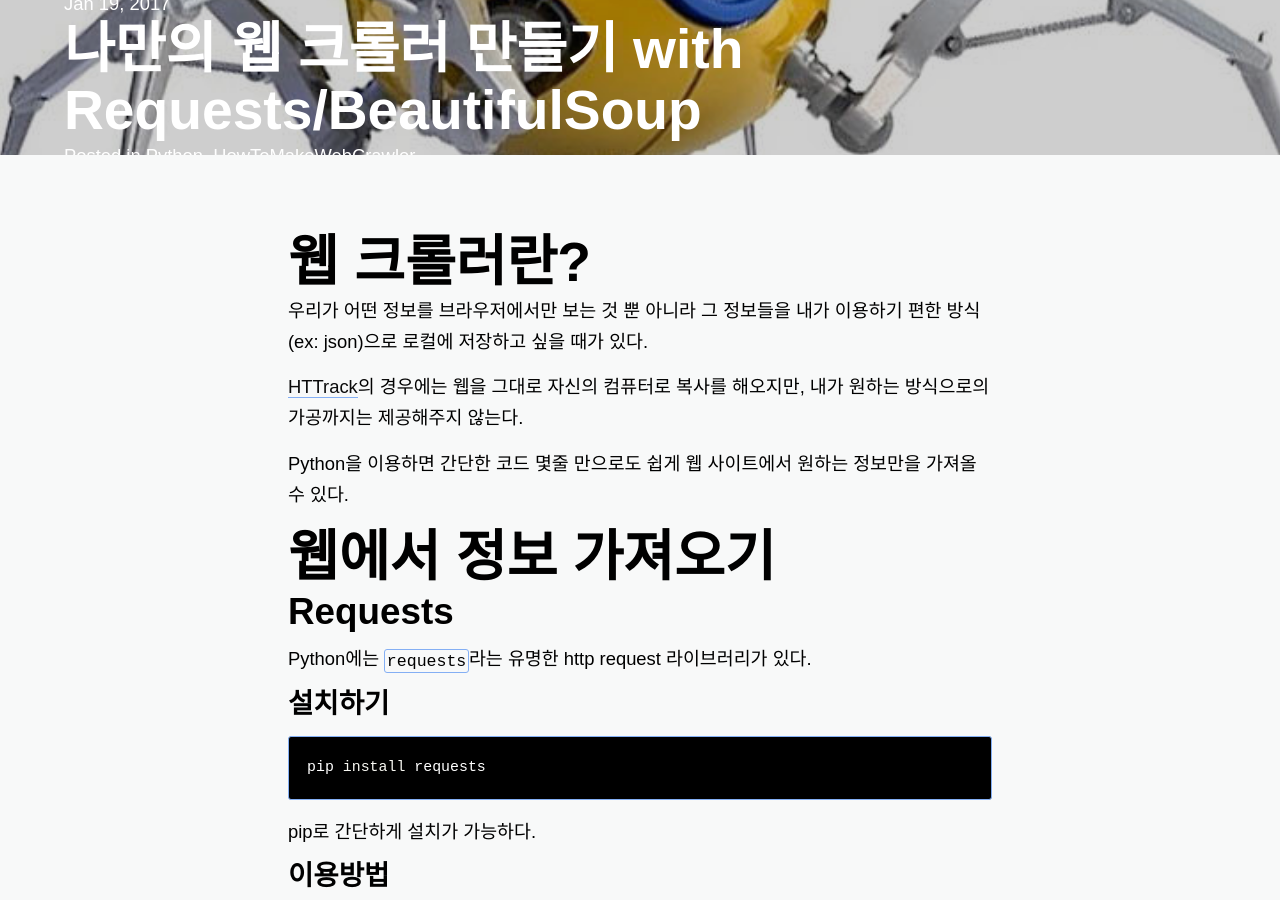
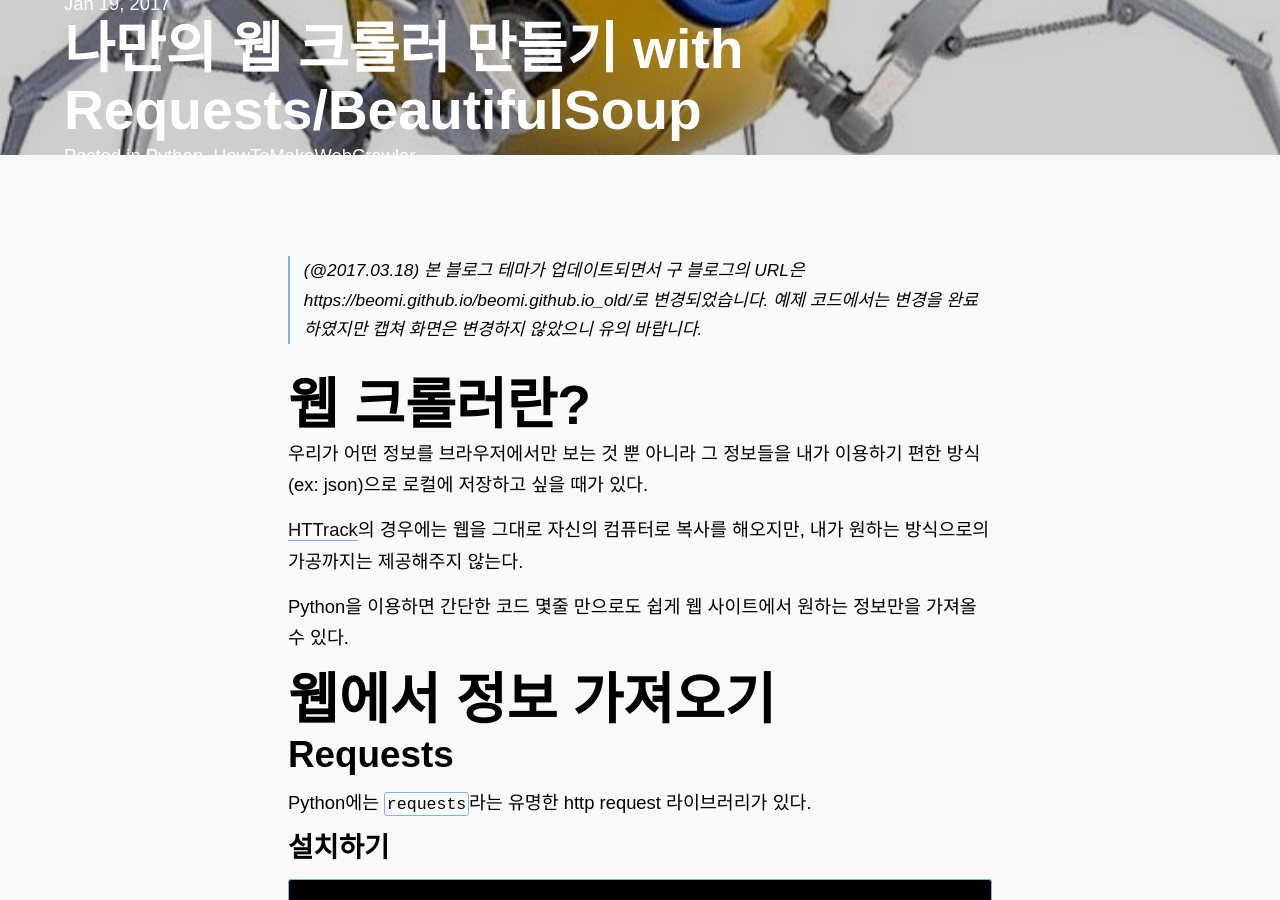
Before and after one commit to Beomi/beomi.github.io_2019, a Jekyll site: the page built from _posts/2017-01-19-HowToMakeWebCrawler.md, in a window 1280 px wide and 900 px high, scrolled down 489 px. Built offline with Jekyll 4.4.1, drawn with Linux system fonts in a browser that asks for light colours; nearby versions of some CDN libraries; some web fonts are replaced.

Commit message:
add notice for changed url

```diff
--- a/_posts/2017-01-19-HowToMakeWebCrawler.md
+++ b/_posts/2017-01-19-HowToMakeWebCrawler.md
@@ -8,6 +8,8 @@ categories:
 published: true
 image: /img/2017-01-19-HowToMakeWebCrawler/crawler.jpg
 ---
+
+> (@2017.03.18) 본 블로그 테마가 업데이트되면서 구 블로그의 URL은 https://beomi.github.io/beomi.github.io_old/로 변경되었습니다. 예제 코드에서는 변경을 완료하였지만 캡쳐 화면은 변경하지 않았으니 유의 바랍니다.
 
 # 웹 크롤러란?
 
```
